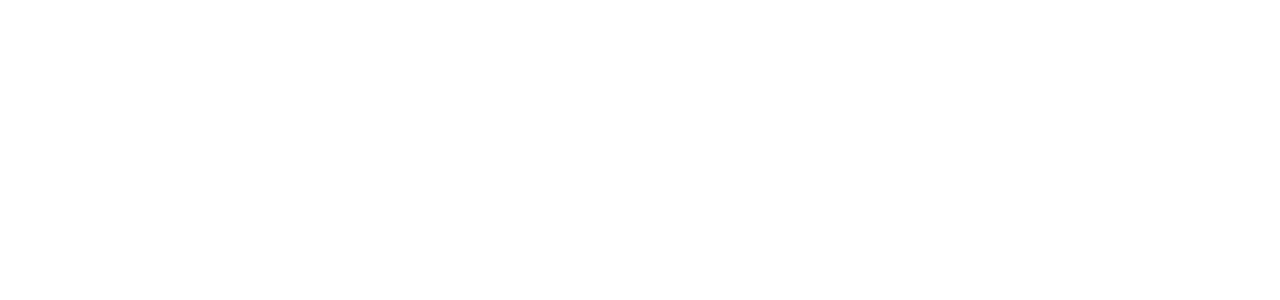
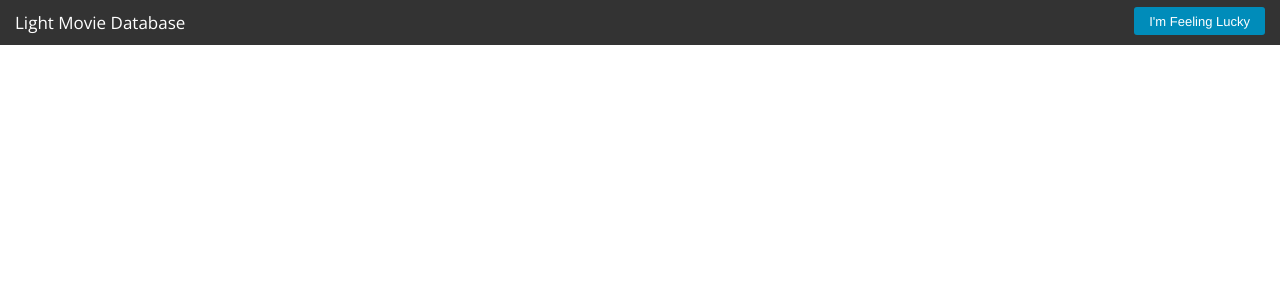
Before and after one commit to citruspi/Wintergarten-Web, a Flask app: page / in a window 1280 px wide. Before the commit the part shown is empty. Shown: the top 300 px of the page. Run offline with Flask 2, Linux system fonts and the light colour scheme; some libraries are stand-ins or nearby versions.

Commit message:
Added top bar

```diff
--- a/templates/main.html
+++ b/templates/main.html
@@ -13,6 +13,29 @@
 
     <body>
 
+        <nav class="top-bar">
+
+            <ul class="title-area">
+
+                <li class="name"><h1><a href="#">Light Movie Database</a></h1></li>
+                <li class="toggle-topbar menu-icon"><a href="#"><span>Menu</span></a></li>
+            </ul>
+
+            <section class="top-bar-section">
+
+                <ul class="left">
+                </ul>
+
+                <ul class="right">
+                    <li class="has-form show-for-large-up">
+                        <a href="#" class="button radius">I'm Feeling Lucky</a>
+                    </li>
+                </ul>
+
+            </section>
+
+        </nav>
+
         <script src="/static/js/jquery.js"></script>
         <script src="/static/js/foundation.min.js"></script>
         <script>
```
